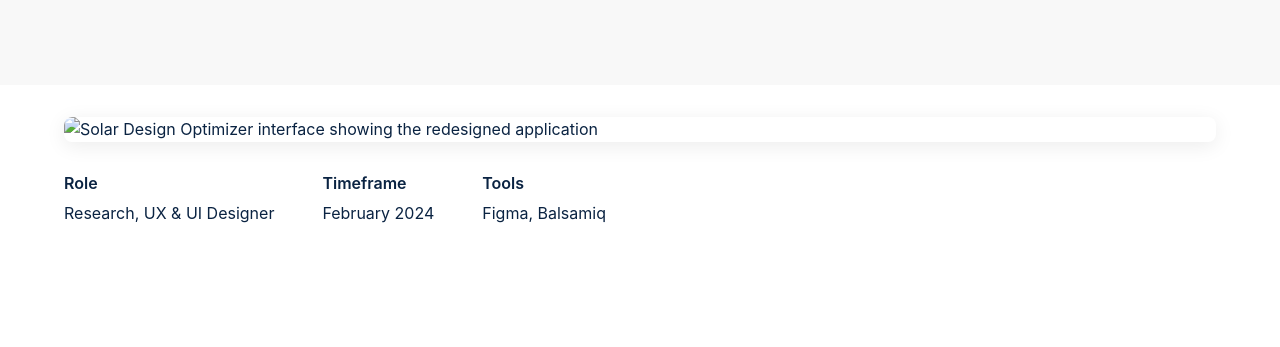
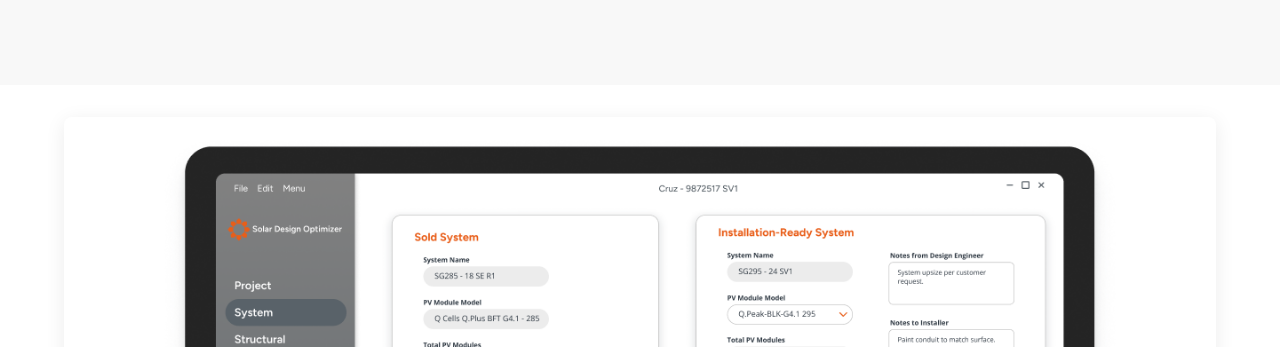
Before and after one commit to monalicia-mon/monalicia-mon.github.io, a plain HTML site: page index.html in a window 1280 px wide. Shown: the part 453-800 px from the top of the page. Drawn offline with Linux system fonts and the light colour scheme.

Commit message:
Add files via upload

```diff
--- a/index.html
+++ b/index.html
@@ -319,7 +319,7 @@
 
     <div class="container">
         <div class="image-container">
-            <img src="/api/placeholder/1200/600" alt="Solar Design Optimizer interface showing the redesigned application">
+            <img src="images/sdo-hero-laptop-mockup.png" alt="Solar Design Optimizer interface showing the redesigned application">
         </div>
 
         <div class="project-meta">
```
